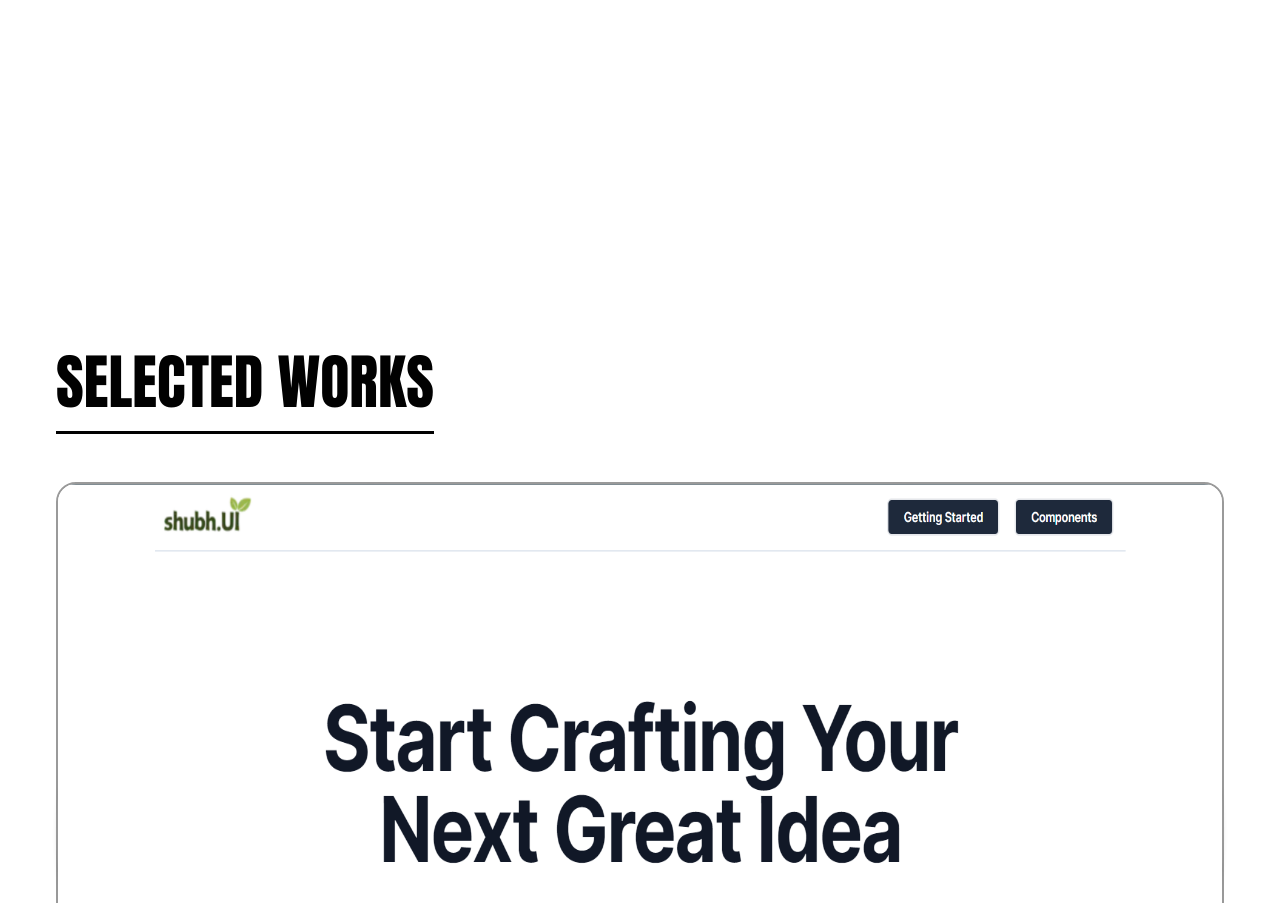
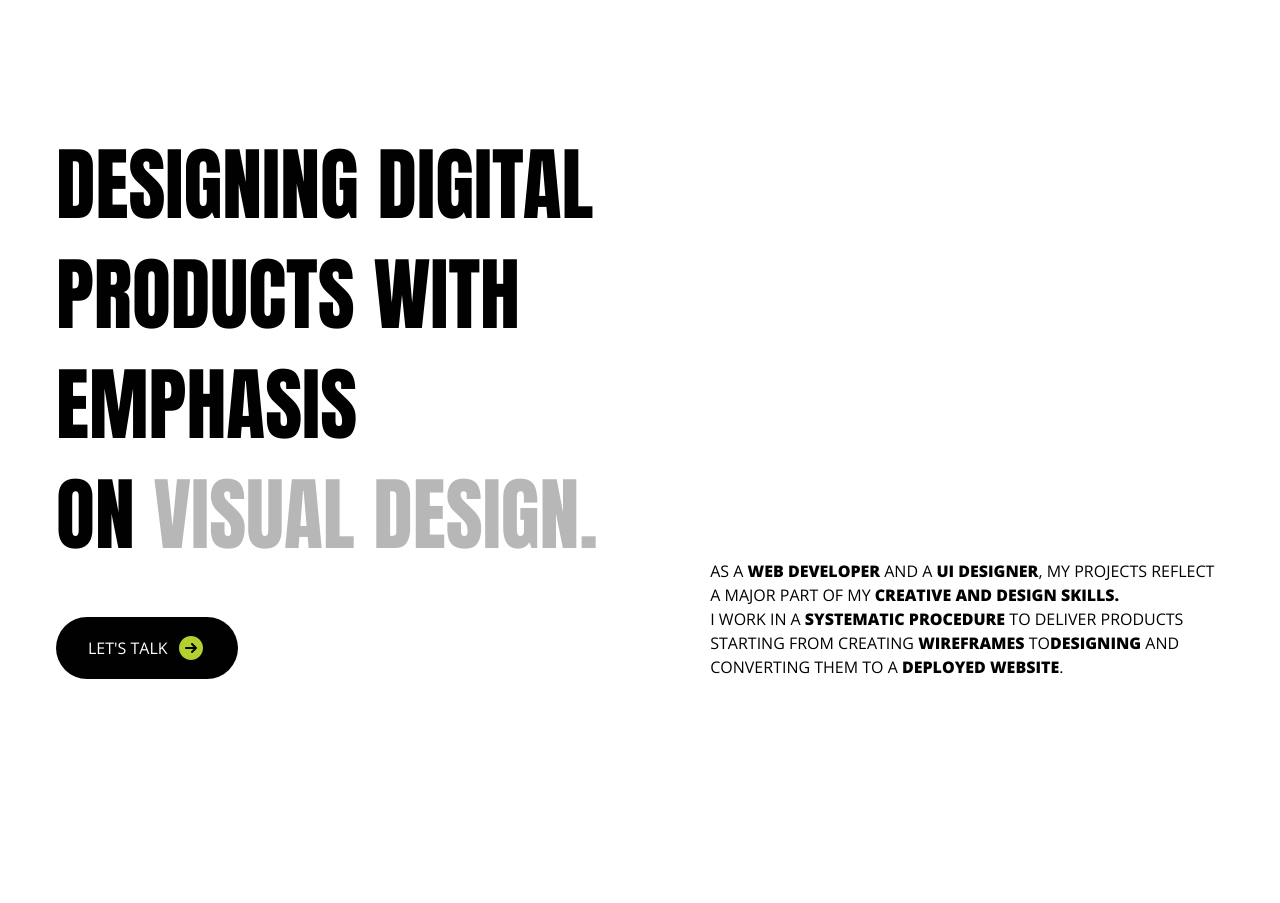
Before and after one commit to ShubhMehrotra19/newPortfolio, a Next.js app: page / in a window 1280 px wide. Shown: the part 2340-3243 px from the top of the page. Built offline with nearby package versions, Linux system fonts and the light colour scheme.

Commit message:
revised the code for bugs

```diff
--- a/components/projects/projects.tsx
+++ b/components/projects/projects.tsx
@@ -101,7 +101,8 @@
     >
       <div className="w-full flex justify-between items-end md:mb-40 mb-8">
 
-        <div className="md:visible hidden">
+        <div className="md:block w-full hidden">
+        <div className="w-full flex justify-between items-end">
         <div className="w-full text-left flex flex-col justify-start items-start">
           <p
             className={`text-[80px] ${anton.className} leading-snug mb-12 w-full`}
@@ -142,6 +143,7 @@
           <span className="font-bold">WIREFRAMES</span> TO
           <span className="font-bold">DESIGNING</span> AND CONVERTING THEM TO A{" "}
           <span className="font-bold">DEPLOYED WEBSITE</span>.
+        </div>
         </div>
         </div>
 
```
